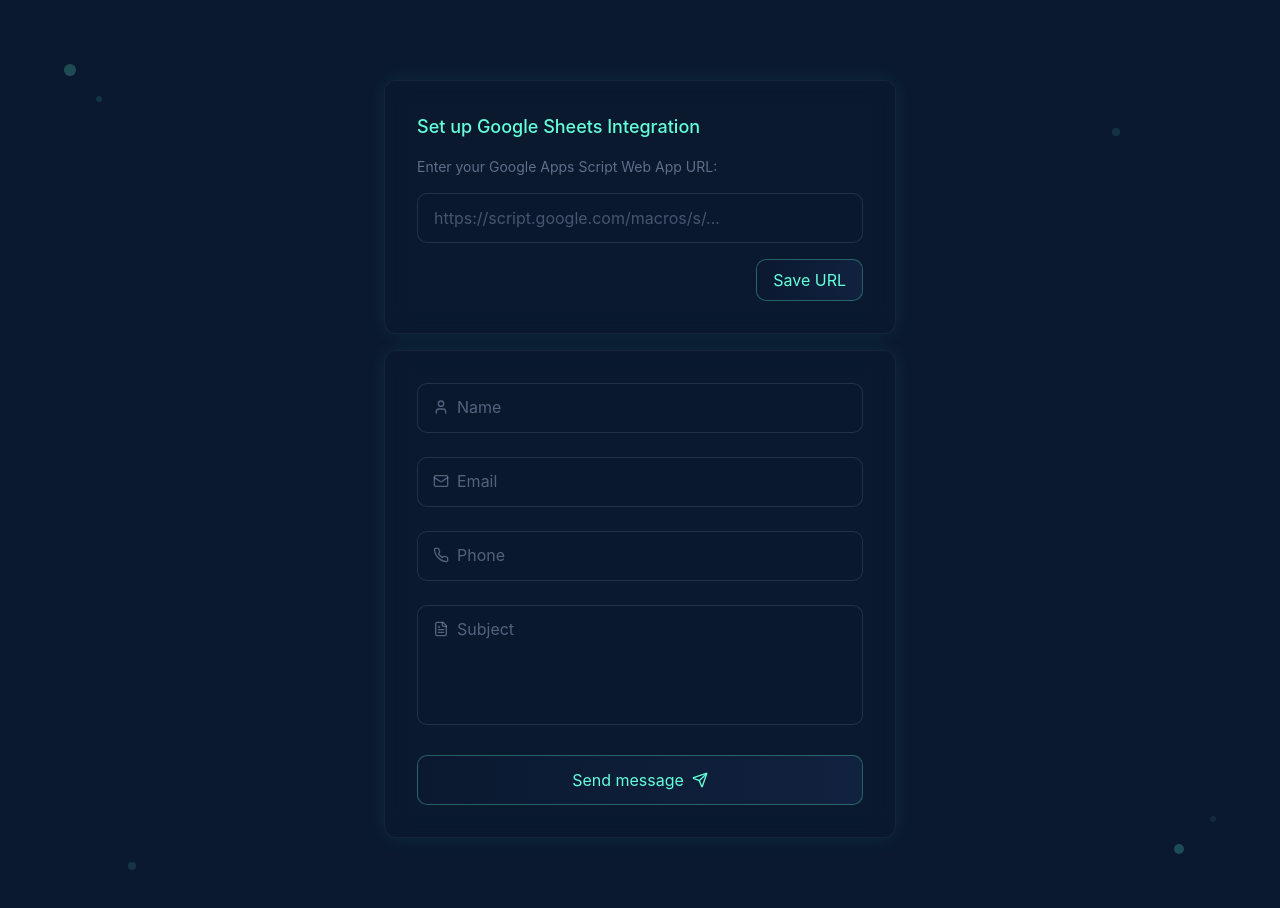
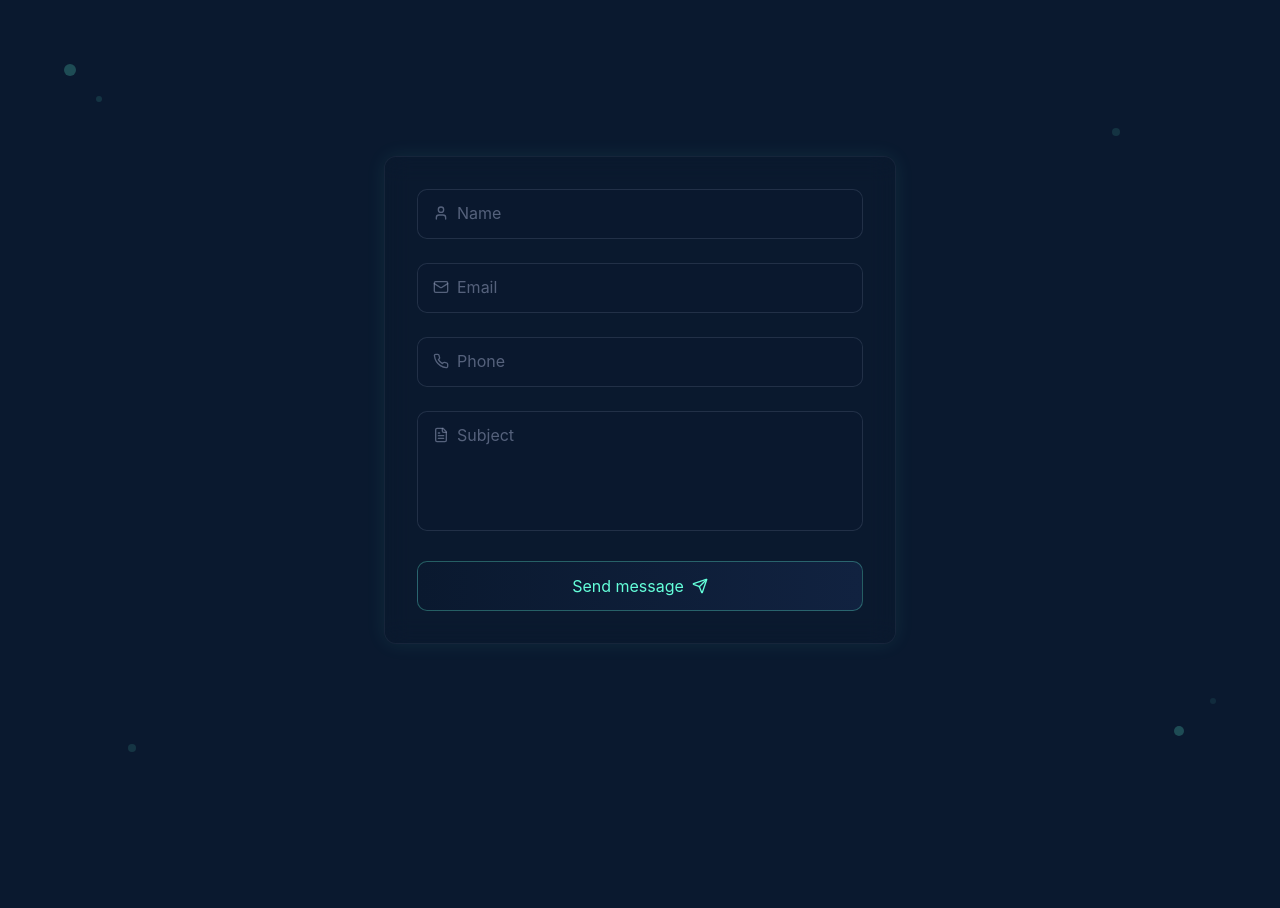
Before and after one commit to arinelson/static-value, a React (Vite) app: page / in a window 1280 px wide. Shown: the top 908 px of the page. After the commit the page ends 800 px from the top, so only its background shows below. Built offline with nearby package versions, Linux system fonts and the light colour scheme.

Commit message:
Remove Google Sheets URL input
Removes the Google Sheets URL input field from the contact form. The URL will be configured later.

```diff
--- a/src/components/ContactForm.tsx
+++ b/src/components/ContactForm.tsx
@@ -20,8 +20,9 @@ const ContactForm: React.FC = () => {
 
   const [submitting, setSubmitting] = useState(false);
   const [focusedField, setFocusedField] = useState<keyof FormData | null>(null);
-  const [sheetsUrl, setSheetsUrl] = useState(localStorage.getItem('googleSheetsUrl') || '');
-  const [showUrlInput, setShowUrlInput] = useState(!localStorage.getItem('googleSheetsUrl'));
+
+  // You can configure this URL later in the code
+  const GOOGLE_SHEETS_URL = ""; // TODO: Add your Google Sheets URL here
 
   const handleChange = (e: React.ChangeEvent<HTMLInputElement | HTMLTextAreaElement>) => {
     const { name, value } = e.target;
@@ -36,36 +37,14 @@ const ContactForm: React.FC = () => {
     setFocusedField(null);
   };
 
-  const handleSheetsUrlChange = (e: React.ChangeEvent<HTMLInputElement>) => {
-    setSheetsUrl(e.target.value);
-  };
-
-  const saveGoogleSheetsUrl = () => {
-    if (sheetsUrl.trim()) {
-      localStorage.setItem('googleSheetsUrl', sheetsUrl);
-      setShowUrlInput(false);
-      toast({
-        title: "Google Sheets URL saved",
-        description: "Your form submissions will be sent to this Google Sheets document",
-      });
-    } else {
-      toast({
-        title: "Error",
-        description: "Please enter a valid Google Sheets Web App URL",
-        variant: "destructive",
-      });
-    }
-  };
-
   const handleSubmit = async (e: React.FormEvent) => {
     e.preventDefault();
 
-    if (!sheetsUrl) {
-      setShowUrlInput(true);
+    if (!GOOGLE_SHEETS_URL) {
+      console.log("Google Sheets URL not configured");
       toast({
-        title: "Google Sheets URL Required",
-        description: "Please set up your Google Sheets Web App URL first",
-        variant: "destructive",
+        title: "Form submitted",
+        description: "Form received, but Google Sheets URL not configured yet",
       });
       return;
     }
@@ -73,7 +52,7 @@ const ContactForm: React.FC = () => {
     setSubmitting(true);
 
     try {
-      const response = await fetch(sheetsUrl, {
+      await fetch(GOOGLE_SHEETS_URL, {
         method: 'POST',
         mode: 'no-cors', // Required for Google Apps Script web apps
         headers: {
@@ -83,10 +62,9 @@ const ContactForm: React.FC = () => {
       });
 
       // Since we're using no-cors mode, we can't actually check the response status
-      // We'll assume success and show a toast notification
       toast({
         title: "Form submitted successfully",
-        description: "Your data has been sent to Google Sheets!",
+        description: "Your data has been sent!",
       });
 
       setFormData({
@@ -99,7 +77,7 @@ const ContactForm: React.FC = () => {
       console.error('Error submitting form:', error);
       toast({
         title: "Error submitting form",
-        description: "Please check your Google Sheets URL and try again",
+        description: "Please try again later",
         variant: "destructive",
       });
     } finally {
@@ -109,30 +87,6 @@ const ContactForm: React.FC = () => {
 
   return (
     <div className="w-full max-w-lg mx-auto animate-fade-in-up">
-      {showUrlInput && (
-        <div className="glass-panel rounded-xl p-8 mb-4 subtle-glow">
-          <div className="space-y-4">
-            <h3 className="text-lg font-medium text-tech-blue">Set up Google Sheets Integration</h3>
-            <p className="text-sm text-tech-light/70">Enter your Google Apps Script Web App URL:</p>
-            <input
-              type="url"
-              value={sheetsUrl}
-              onChange={handleSheetsUrlChange}
-              placeholder="https://script.google.com/macros/s/..."
-              className="form-input w-full"
-            />
-            <div className="flex justify-end">
-              <button
-                onClick={saveGoogleSheetsUrl}
-                className="bg-gradient-to-r from-[#0a192f] to-[#112240] hover:from-[#112240] hover:to-[#233554] border border-tech-blue/30 hover:border-tech-blue/80 rounded-md py-2 px-4 text-tech-blue transition-all duration-300"
-              >
-                Save URL
-              </button>
-            </div>
-          </div>
-        </div>
-      )}
-
       <div className="glass-panel rounded-xl p-8 subtle-glow">
         <form onSubmit={handleSubmit} className="space-y-6">
           <div className="relative">
@@ -238,17 +192,6 @@ const ContactForm: React.FC = () => {
           </button>
         </form>
       </div>
-
-      {!showUrlInput && (
-        <div className="mt-4 text-center">
-          <button
-            onClick={() => setShowUrlInput(true)}
-            className="text-xs text-tech-light/40 hover:text-tech-blue transition-colors"
-          >
-            Change Google Sheets URL
-          </button>
-        </div>
-      )}
     </div>
   );
 };
```
